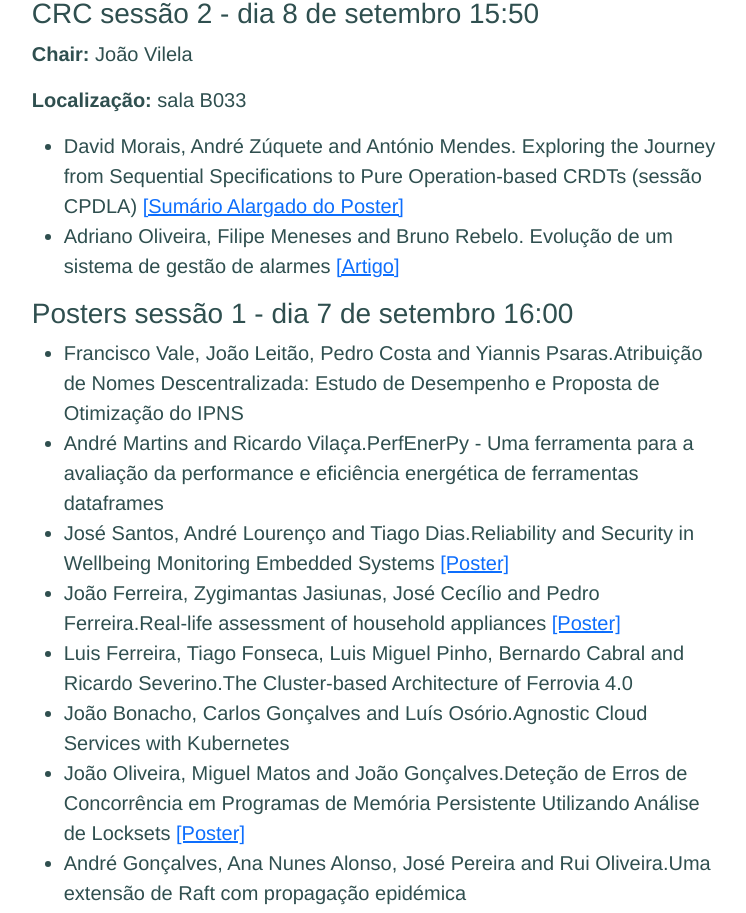
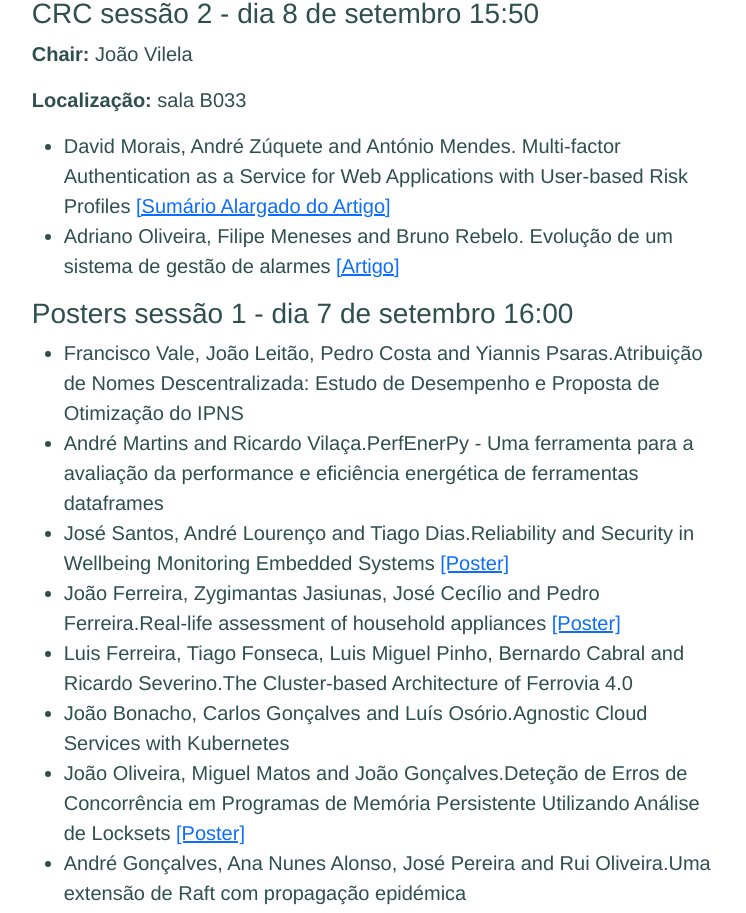
Before and after one commit to h4g0/Inforum2023, a React (Create React App) app: page /schedule in a window 1280 px wide. Shown: the part 6593-7506 px from the top of the page, without its empty margins (461-1207 px from the left). Built offline with nearby package versions, Linux system fonts and the light colour scheme.

Commit message:
fixed errors in David Morais article

```diff
--- a/src/Main/Schedule.tsx
+++ b/src/Main/Schedule.tsx
@@ -329,7 +329,7 @@ export function Schedule(props: any) {
             <p><b>Chair:</b> João Vilela</p>
             <p><b>Localização:</b> sala B033</p>
             <ul>
-                <li>David Morais, André Zúquete and António Mendes. Exploring the Journey from Sequential Specifications to Pure Operation-based CRDTs (sessão CPDLA) <a href="/Atas/paper_563/563-SA.pdf" target="_blank">[Sumário Alargado do Poster]</a></li>
+                <li>David Morais, André Zúquete and António Mendes.  Multi-factor Authentication as a Service for Web Applications with User-based Risk Profiles <a href="/Atas/paper_563/563-SA.pdf" target="_blank">[Sumário Alargado do Artigo]</a></li>
                 <li>Adriano Oliveira, Filipe Meneses and Bruno Rebelo. Evolução de um sistema de gestão de alarmes <a href="/Atas/paper_2354/2354-CR.pdf" target="_blank">[Artigo]</a></li>
             </ul>
 
```
